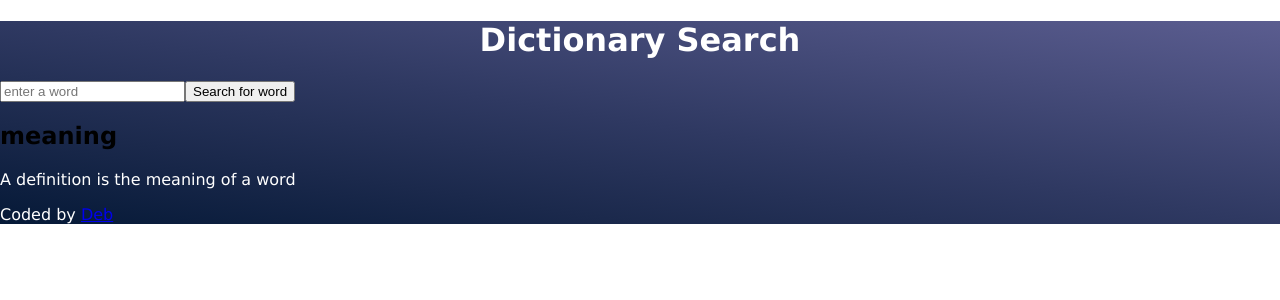
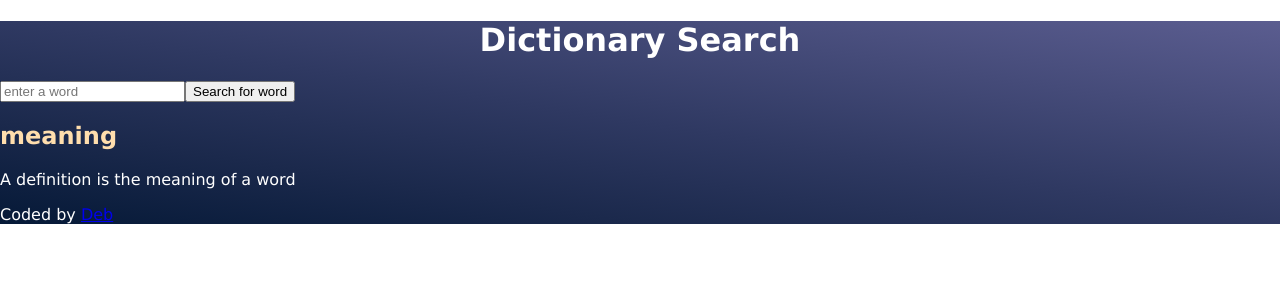
Before and after one commit to dimbee40/dw-dictinary-hw, a React (Create React App) app: page / in a window 1280 px wide. Shown: the top 300 px of the page. Built offline with nearby package versions, Linux system fonts and the light colour scheme.

Commit message:
added bootstrap

```diff
--- a/public/index.html
+++ b/public/index.html
@@ -24,6 +24,11 @@
       work correctly both with client-side routing and a non-root public URL.
       Learn how to configure a non-root public URL by running `npm run build`.
     -->
+    <script
+      src="https://cdn.jsdelivr.net/npm/bootstrap@5.0.2/dist/js/bootstrap.bundle.min.js"
+      integrity="sha384-MrcW6ZMFYlzcLA8Nl+NtUVF0sA7MsXsP1UyJoMp4YLEuNSfAP+JcXn/tWtIaxVXM"
+      crossorigin="anonymous"
+    ></script>
     <title>React App</title>
   </head>
   <body>
--- a/src/App.css
+++ b/src/App.css
@@ -15,6 +15,11 @@ h1 {
   color: white;
 }
 
+h2 {
+  color: navajowhite;
+  font-family: Verdana, Geneva, Tahoma, sans-serif;
+}
+
 form {
   object-position: center;
 }
```
Also changed, not shown: package.json (+5 -2 lines), src/index.js (+6 -6 lines).
